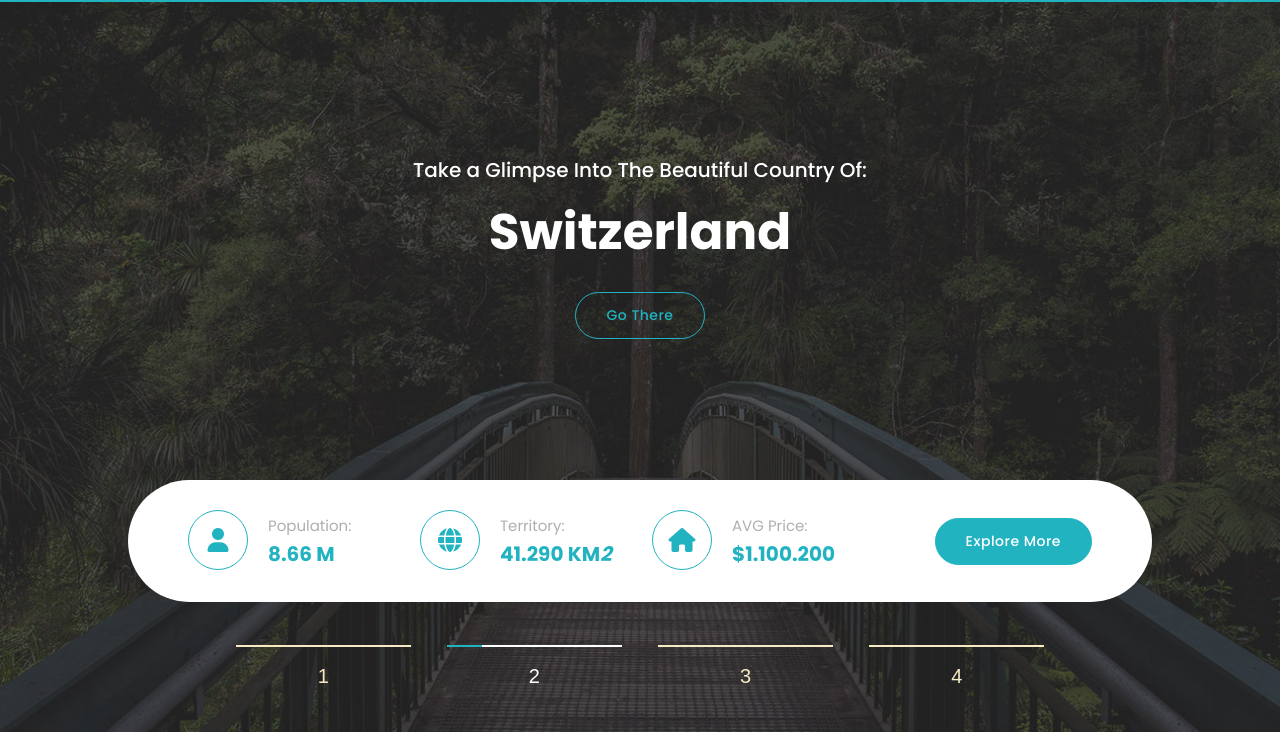
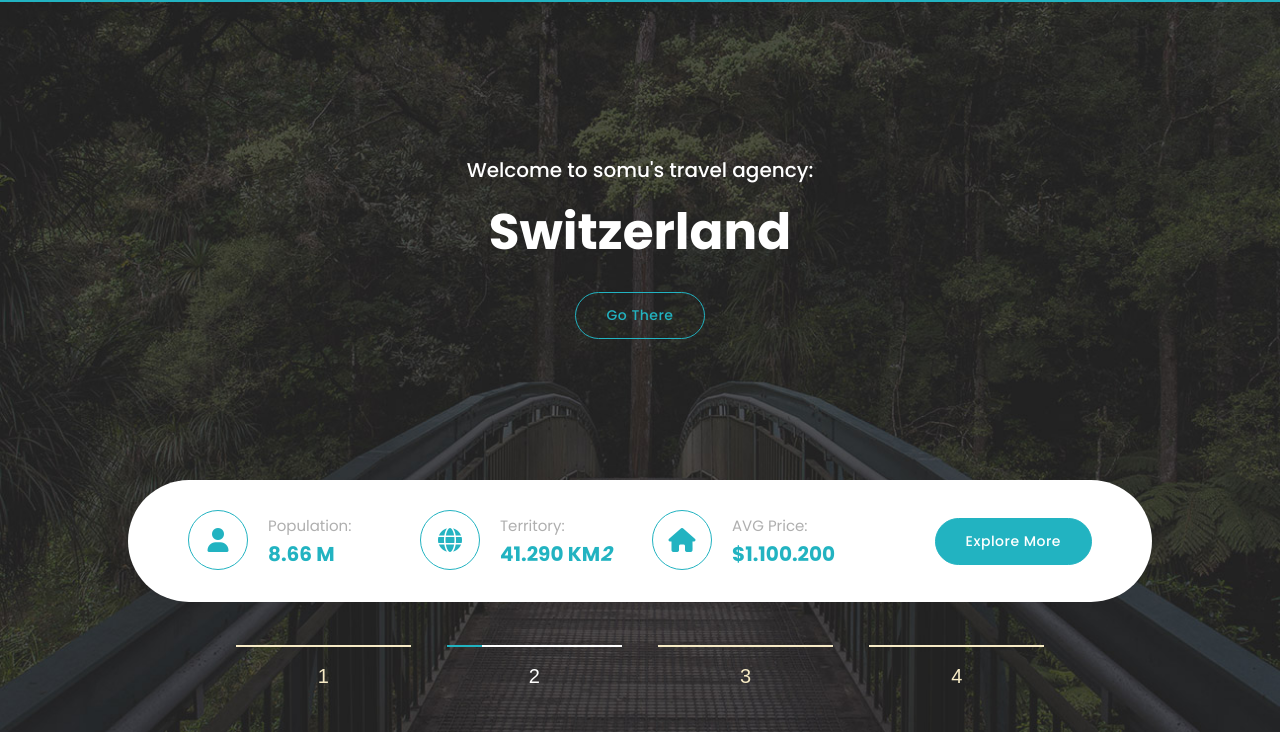
Before and after one commit to somu-92/EY_4.0_SU1, a plain HTML site: page index.html in a window 1280 px wide. Shown: the part 68-802 px from the top of the page. Drawn offline with nearby package versions, Linux system fonts and the light colour scheme.

Commit message:
added header

```diff
--- a/index.html
+++ b/index.html
@@ -121,7 +121,7 @@ https://templatemo.com/tm-580-woox-travel
         <div id="top-banner-2" class="banner">
           <div class="banner-inner-wrapper header-text">
             <div class="main-caption">
-              <h2>Take a Glimpse Into The Beautiful Country Of:</h2>
+              <h2>Welcome to somu's travel agency:</h2>
               <h1>Switzerland</h1>
               <div class="border-button"><a href="about.html">Go There</a></div>
             </div>
@@ -193,7 +193,7 @@ https://templatemo.com/tm-580-woox-travel
         <div id="top-banner-4" class="banner">
           <div class="banner-inner-wrapper header-text">
             <div class="main-caption">
-              <h2>Take a Glimpse Into The Beautiful Country Of:</h2>
+              <h2>Welcome to somu's travel agency:</h2>
               <h1>Thailand</h1>
               <div class="border-button"><a href="about.html">Go There</a></div>
             </div>
```
